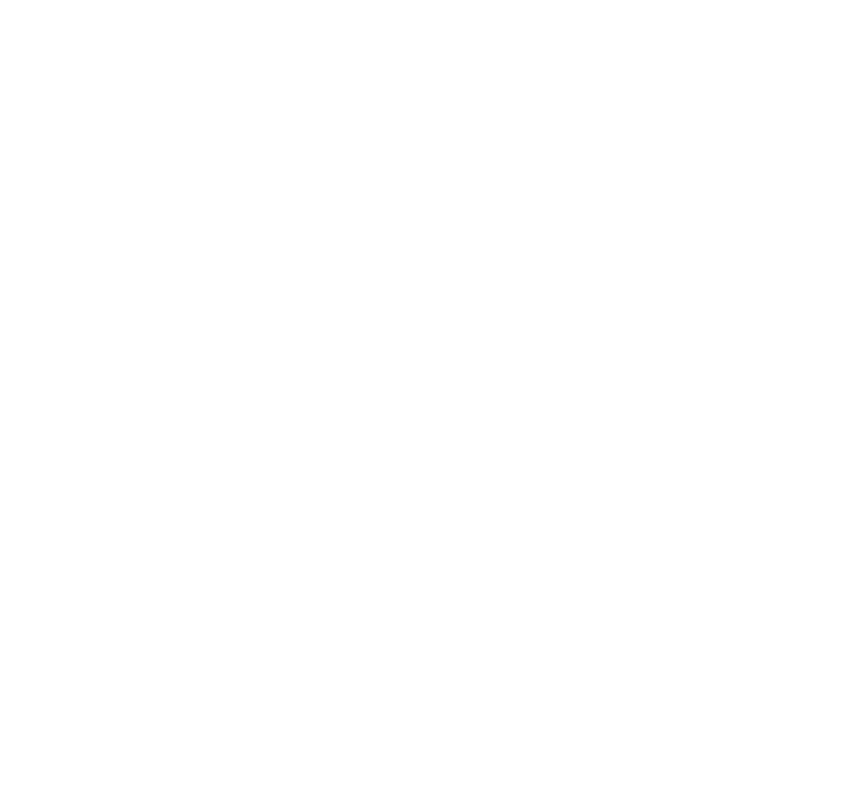
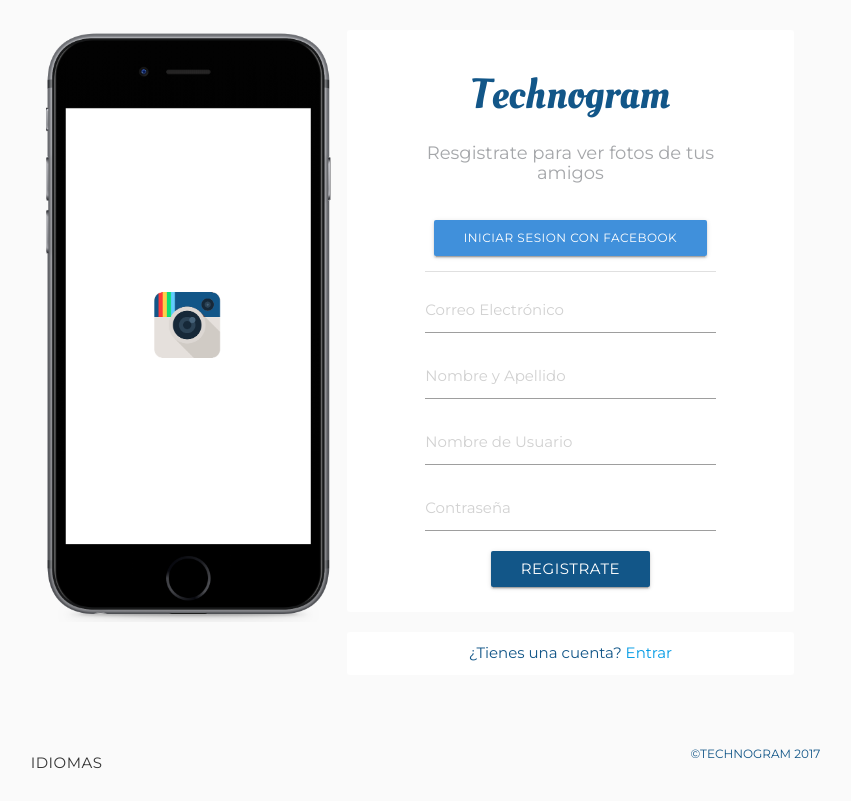
Before and after one commit to gigablack/technogram, a website: page index.html in a window 1280 px wide. Shown: the whole page, without its empty margins (229-1080 px from the left). Drawn offline with nearby package versions, Linux system fonts and the light colour scheme.

Commit message:
pagina de inicio

```diff
--- a/index.html
+++ b/index.html
@@ -5,10 +5,70 @@
     <meta name="viewport" content="width=device-width, initial-scale=1.0, user-scalable=no">
     <meta http-equiv="X-UA-Compatible" content="ie=edge">
     <title>Document</title>
+    <link href="https://fonts.googleapis.com/css?family=Montserrat|Oleo+Script" rel="stylesheet">
     <link rel="stylesheet" href="./node_modules/materialize-css/dist/css/materialize.min.css">
+    <link rel="stylesheet" href="./public/app.css">
 </head>
 <body>
+    <section id="main-container">
+            <div class="container">
+                    <div class="row">
+                        <div class="col s10 push-s1">
+                            <div class="row">
+                                <div class="col m5 hide-on-small-only">
+                                    <img src="./public/iphone.png" class="iphone">
+                                </div>
+                                <div class="col s12 m7">
+                                    <div class="row">
+                                            <div class="signup-box">
+                                                    <h1 class="technogram">Technogram</h1>
+                                                    <form class="signup-form">
+                                                            <h2>Resgistrate para ver fotos de tus amigos</h2>
+                                                            <div class="section">
+                                                                <a class="btn btn-fb hide-on-small-only waves-effect waves-light">Iniciar sesion con Facebook</a>
+                                                                <a class="btn btn-fb hide-on-med-and-up">Iniciar Sesion</a>
+                                                            </div>
+                                                            <div class="divider"></div>
+                                                            <div class="section">
+                                                                <input type="email" name="email" placeholder="Correo Electrónico">
+                                                                <input type="text" name="name" placeholder="Nombre y Apellido">
+                                                                <input type="text" name="username" placeholder="Nombre de Usuario">
+                                                                <input type="password" name="pass" placeholder="Contraseña">
+                                                                <button type="submit" class="btn waves-effect waves-light btn-signup">Registrate</button>
+                                                            </div>
+                                                    </form>
+                                            </div>
+                                    </div>
+                                    <div class="row">
+                                        <div class="login-box">
+                                            ¿Tienes una cuenta? <a href="/signin">Entrar</a>
+                                        </div>
+                                    </div>
+                                </div>
+                            </div>
+                        </div>
+                    </div>
+                </div>
+    </section>
+    <footer class="site-footer">
+        <div class="container">
+            <div class="row">
+                <div class="col s12 l3 center-align">
+                        <a class='dropdown-button btn btn-flat' href='#' data-activates='dropdown1'>Idiomas</a>
 
+                        <!-- Dropdown Structure -->
+                        <ul id='dropdown1' class='dropdown-content'>
+                          <li><a href="#!">Español</a></li>
+                          <li><a href="#!">English</a></li>
+                        </ul>
+                </div>
+                <div class="col s12 l3 push-l6 center-align">
+                        &copy;Technogram 2017
+                </div>
+            </div>
+        </div>
+    </footer>
     <script src="./node_modules/jquery/dist/jquery.min.js"></script>
+    <script src="./node_modules/materialize-css/dist/js/materialize.min.js"></script>
 </body>
 </html>
--- /dev/null
+++ b/public/app.css
@@ -0,0 +1,54 @@
+body {
+    background: #fafafa;
+    color: #125688;
+    font-family: 'Montserrat', sans-serif;
+}
+
+#main-container {
+    margin: 30px auto;
+}
+
+.iphone {
+    max-width: 100%;
+}
+
+.site-footer {
+    text-transform: uppercase;
+    font-size: 12px;
+}
+
+.login-box, .signup-box {
+    background-color: white;
+    border: 1x solid #edeeee;
+    border-radius: 3px;
+    padding: 10px 0;
+    text-align: center;
+}
+
+.signup-box .technogram {
+    font-family: 'Oleo Script', cursive;
+    font-size: 42px;
+}
+
+.signup-form {
+    width: 65%;
+    margin: 0 auto;
+}
+
+.signup-form h2 {
+    color: #a5a7aa;
+    font-size: 1.2em;
+}
+
+.signup-form .btn.btn-fb {
+    background-color: #4090db;
+    font-size: .8em;
+}
+
+.signup-form .btn.btn-fb:hover {
+    background-color: #2d6599;
+}
+
+.signup-form .btn.btn-signup {
+    background-color: #125688;
+}
```
Also changed, not shown: public/iphone.png (added).
